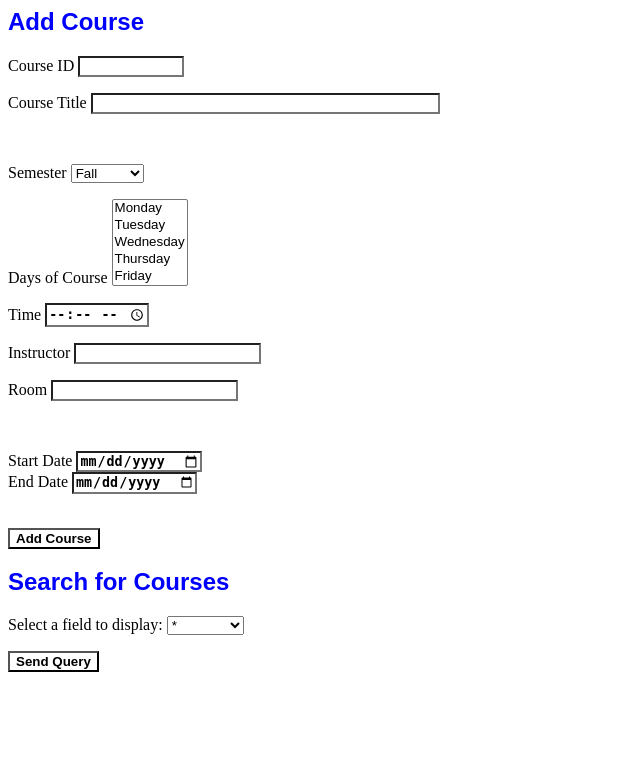
After one commit to saladenicoise/SOEN-387-Assignment-1, a PHP site: page /SOEN_387_A1/presentation/courses/addCourse.htm in a window 1280 px wide. The commit adds this page. Shown: the top 783 px of the page, without its empty margins (0-640 px from the left). Run offline with PHP 8.4, Linux system fonts and the light colour scheme.

Commit message:
First draft of "Add Cours" page added; button to "Add Course" added in mainpage

```diff
--- /dev/null
+++ b/presentation/courses/addCourse.htm
@@ -0,0 +1,89 @@
+<!DOCTYPE html">
+
+		<html >
+	   <head>
+		      <title>Sample Database Query</title>
+		      <style type = "text/css">
+		         body  {  }
+		         h2    { font-family: arial, sans-serif;
+		                 color: blue }
+		         input { background-color: white;
+		                 color: black;
+		                 font-weight: bold }
+		      </style>
+		   </head>
+		   <body>
+
+			  <h2>Add Course</h2>
+			  <form method = "post" action = "addCourseScript.php">
+			  <div>
+			  <p>Course ID
+			   <input name = "courseCode" type = "text" size = "10"/><br /></p>
+			   <p>Course Title
+			   <input name = "title" type = "text" size = "40" />
+			   </p><br/>
+			   <p>Semester
+				  <select id="semester" name="semester">
+					<option value="2">Fall</option>
+					<option value="4">Winter</option>
+					<option value="1">Summer</option>
+				  </select>
+			   </p>
+			   <p>Days of Course
+				  <select id="days" name="days" size="5" multiple>
+					<option value="M">Monday</option>
+					<option value="T">Tuesday</option>
+					<option value="W">Wednesday</option>
+					<option value="R">Thursday</option>
+					<option value="F">Friday</option>
+				  </select>
+			   </p>
+			   <p>
+			   Time
+					<input type="time" id="time" name="time">
+			   </p>
+
+			   <p>
+			   Instructor
+					<input type="text" id="instructor" name="instructor">
+			   </p>
+			   <p>
+			   Room
+					<input type="text" id="room" name="room">
+			   </p>
+			   <br/>
+			   <p>
+			   Start Date
+					<input type="date" id="startDate" name="startDate">
+			   <br/>
+			   End Date
+					<input type="date" id="endDate" name="endDate">
+			   </p>
+			   <br/>
+
+
+
+			    <input type = "submit" value = "Add Course" />
+				</div>
+			  </form>
+
+			  <h2> Search for Courses</h2>
+		      <form method = "post" action = "bookServer2.php">
+		         <div>
+		            <p>Select a field to display:
+		               <!-- add a select box containing options -->
+		               <!-- for SELECT query -->
+		               <select name = "select">
+		                  <option selected = "selected">*</option>
+		                  <option>ID</option>
+		                  <option>Title</option>
+		                  <option>Category</option>
+		                  <option>ISBN</option>
+		               </select></p>
+		            <input type = "submit" value = "Send Query" />
+</div>
+<br/>
+</form>
+
+</body>
+</html>
--- a/presentation/mainPage/mainPage.php
+++ b/presentation/mainPage/mainPage.php
@@ -34,6 +34,7 @@ if (isset($_SESSION["login"]) && $_SESSION["login"] != 0) { // Checks if Session
     <button onclick="location.href='../../presentation/login/login.php'">Login Page</button>
     <button onclick="location.href='../../presentation/login/registerUserAccount.php'">Register Page</button>
     <button onclick="location.href='../../presentation/login/changePassword.php'">Change Password Page</button>
+    <button onclick="location.href='../../presentation/courses/addCourse.htm'">Add Course</button>
     <button onclick="location.href='../../business/login/logoutScript.php'">Logout</button>
 </body>
 
```
